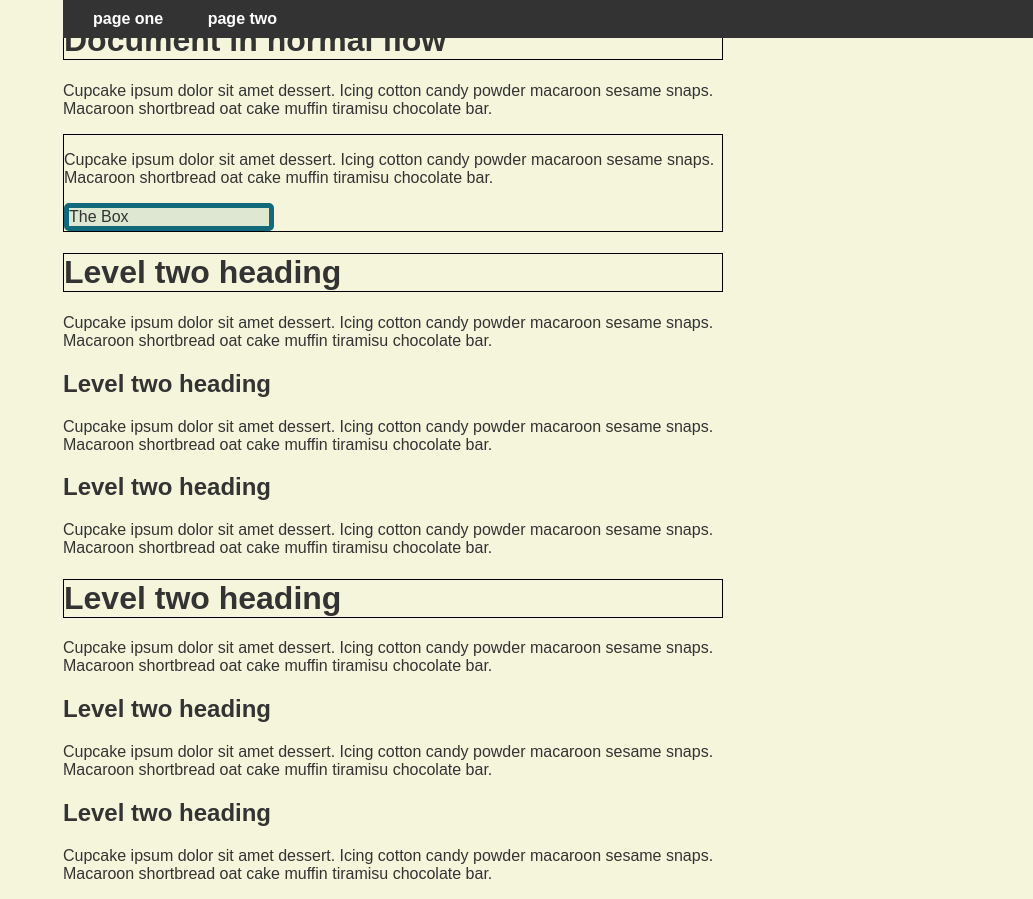
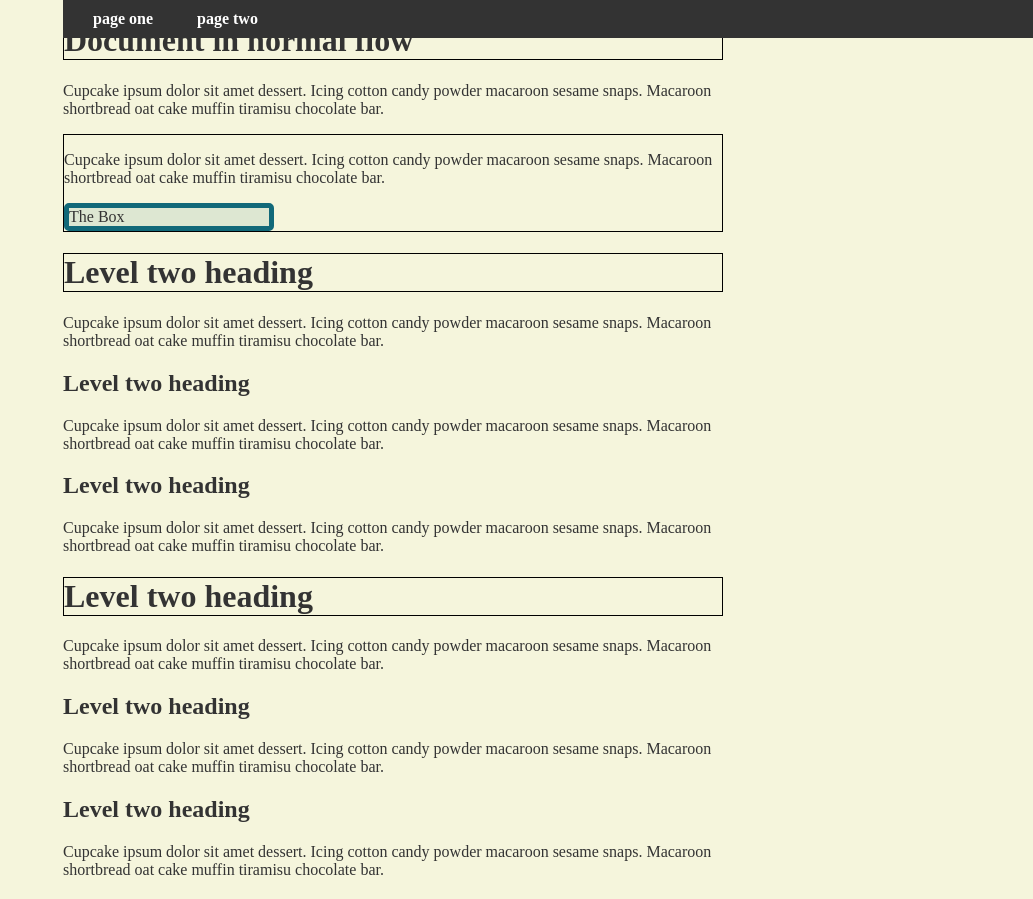
Before and after one commit to DezsoHorsi/w3-practice, a plain HTML site: page frontend/index.html in a window 1280 px wide. Shown: the whole page, without its empty margins (247-1280 px from the left). Drawn offline with Linux system fonts and the light colour scheme.

Commit message:
corrections

```diff
--- a/frontend/style.css
+++ b/frontend/style.css
@@ -1,5 +1,5 @@
 body {
-  font-family: lem Tahoma, sans-serif;
+  font-family: 1em Tahoma, sans-serif;
   background-color: beige;
   color: #333;
   max-width: 660px;
```
